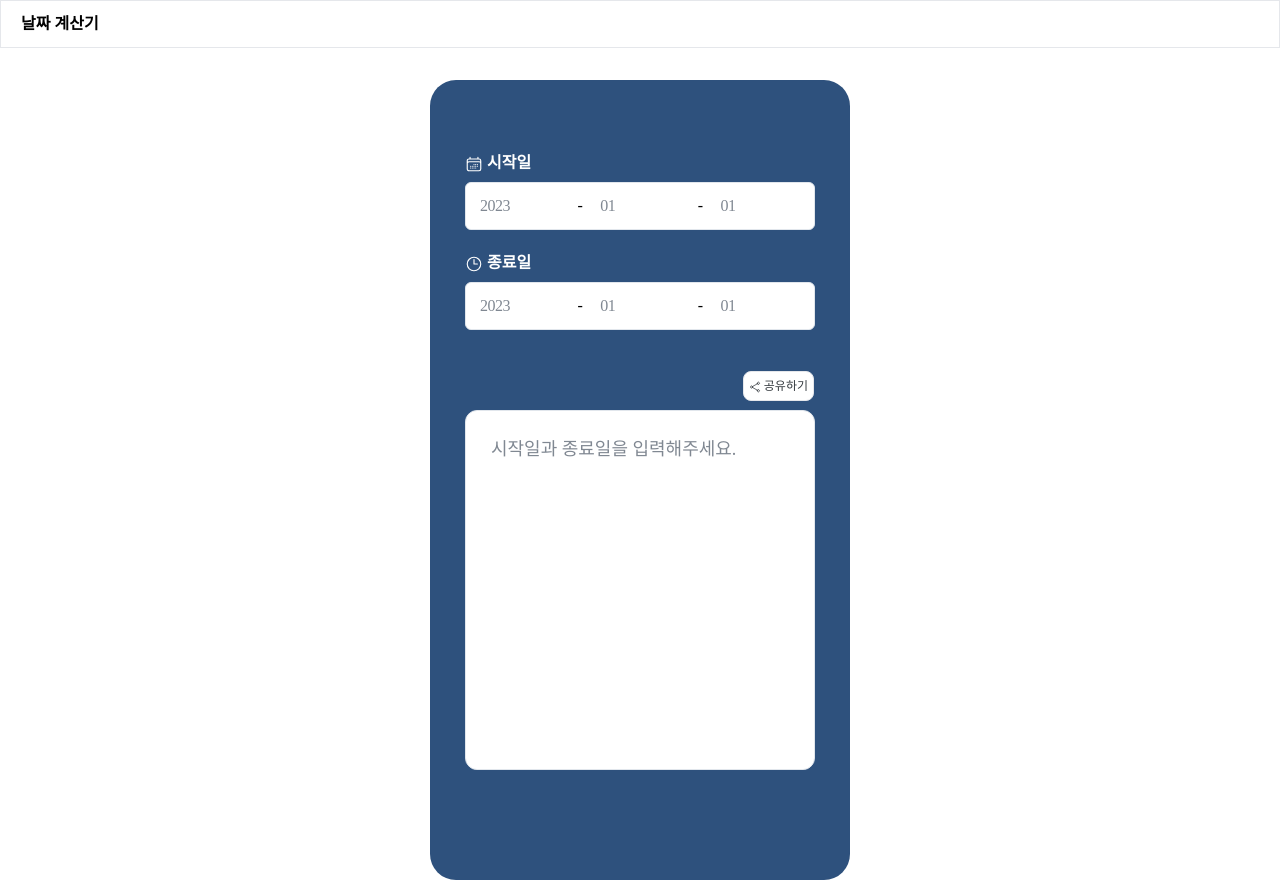
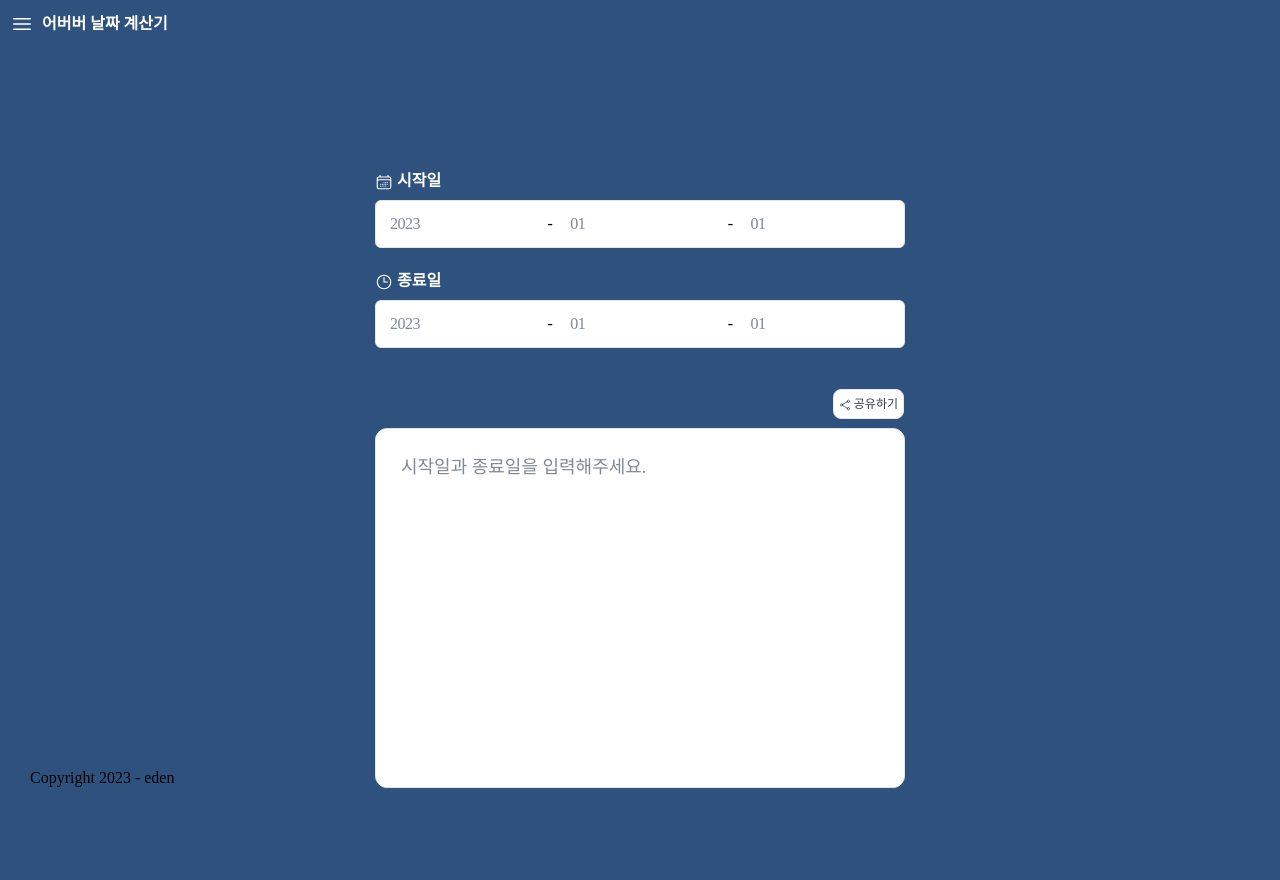
Before and after one commit to hst2570/caculater, a Nuxt app: page /date in a window 1280 px wide. After the commit the page ends 800 px from the top, so only its background shows below. Built offline with nearby package versions, Linux system fonts and the light colour scheme; a web font is replaced by a local one.

Commit message:
네비게이션 추가

```diff
--- a/assets/css/main.css
+++ b/assets/css/main.css
@@ -14,42 +14,44 @@
 
     body {
         margin: 0;
+        @apply bg-custom-blue;
     }
 
     .hidden {
         display: none;
     }
 
-    .pc .main {
-        max-width: 420px;
-        min-height: 800px;
-        margin: 80px auto 0;
-        position: relative;
-        @apply rounded-[26px] overflow-hidden;
+    .footer {
+        @apply py-[10px] pl-[30px] text-black;
+    }
+
+    .pc .footer {
+        @apply absolute bottom-0;
+    }
+
+    .main {
+        @apply bg-custom-blue pb-[20px] relative h-[100vh];
+    }
+
+    .pc .content {
+        max-width: 600px;
+        @apply mx-[auto];
     }
 
     .content {
-        @apply bg-custom-blue absolute w-full top-0 h-[100vh];
+        @apply w-full;
     }
 
-    .mobile .header {
+    .header {
         @apply border-none;
     }
 
-    .mobile .header h1 {
+    .header h1 {
         @apply text-white;
     }
 
-    .pc .header {
-        @apply border;
-    }
-
-    .pc .header h1 {
-        @apply text-black;
-    }
-
-    .pc .dateContainer {
-        @apply pt-[70px];
+    .nav {
+        @apply text-white;
     }
 
     .dateContainer {
--- /dev/null
+++ b/components/common/Anchor.vue
@@ -0,0 +1,28 @@
+<script setup>
+    const props = defineProps({
+        text: {
+            type: String,
+            default: ''
+        },
+        to: {
+            type: [String, Object],
+            default: undefined
+        },
+        href: {
+            type: String,
+            default: ''
+        }
+    });
+    // state
+    const href = toRef(props, 'href');
+    const to = toRef(props, 'to');
+</script>
+
+<template>
+    <NuxtLink v-if="to" tag="a" :to="to">
+        <slot>{{ text }}</slot>
+    </NuxtLink>
+    <a v-else :href="href">
+        <slot>{{ text }}</slot>
+    </a>
+</template>
--- /dev/null
+++ b/components/common/Footer.vue
@@ -0,0 +1,3 @@
+<template>
+    <div class="footer"><span>Copyright 2023 - eden</span></div>
+</template>
--- a/components/common/Header.vue
+++ b/components/common/Header.vue
@@ -1,6 +1,12 @@
 <template>
     <div class="header">
-        <h1>{{ title }}</h1>
+        <div class="nav" @click.stop.prevent="toggleNav">
+            <svg xmlns="http://www.w3.org/2000/svg" fill="none" viewBox="0 0 24 24" stroke-width="1.5" stroke="currentColor" class="w-6 h-6">
+                <path stroke-linecap="round" stroke-linejoin="round" d="M3.75 6.75h16.5M3.75 12h16.5m-16.5 5.25h16.5" />
+            </svg>
+            <CommonNav :open="openNav" />
+        </div>
+        <h1>어버버 {{ title }}</h1>
     </div>
 </template>
 <script setup>
@@ -10,10 +16,20 @@
             default: '계산기'
         }
     });
+    const openNav = ref(false);
+    const toggleNav = (e) => {
+        const target = e?.target?.classList?.contains('navBox');
+
+        if (openNav.value && target) {
+            return;
+        }
+
+        openNav.value = !openNav.value;
+    };
 </script>
 <style scoped>
     .header {
-        @apply flex flex-row items-center py-[4px] pr-[8px] pl-[20px] gap-[8px] h-[48px] absolute w-[100%] z-[1] top-0;
+        @apply flex flex-row items-center py-[4px] pr-[8px] pl-[10px] gap-[8px] h-[48px]  w-[100%] z-[1] top-0;
     }
 
     .header h1 {
--- /dev/null
+++ b/components/common/Nav.vue
@@ -0,0 +1,57 @@
+<template>
+    <div v-if="isOpen" class="navContainer" :style="{ height: deviceHeight + 'px' }">
+        <ul class="navBox">
+            <li><CommonAnchor class="navItem" text="D-day 계산기" to="/d-day" /></li>
+            <li><CommonAnchor class="navItem" text="날짜 계산기" to="/date" /></li>
+        </ul>
+    </div>
+</template>
+<script setup>
+    const props = defineProps({
+        open: {
+            type: Boolean,
+            default: false
+        }
+    });
+    const deviceHeight = ref();
+    const isOpen = ref(false);
+    const clickNav = (e) => {
+        console.log(e);
+    };
+
+    watchEffect(() => {
+        if (props.open) {
+            isOpen.value = true;
+        } else {
+            isOpen.value = false;
+        }
+    });
+
+    onMounted(() => {
+        deviceHeight.value = window.innerHeight;
+    });
+</script>
+<style scoped>
+    .navContainer {
+        background-color: rgba(0, 0, 0, 0.2);
+        @apply absolute top-[48px] left-0  h-[500px] w-full z-[2];
+    }
+
+    .navBox {
+        @apply bg-custom-blue h-full w-[280px] pt-[20px] px-[20px] flex flex-col gap-[12px] border-t border-grey-600;
+    }
+
+    .navBox li {
+        font-style: normal;
+        font-weight: 600;
+        font-size: 16px;
+        line-height: 26px;
+        font-family: 'Pretendard';
+
+        @apply border-b p-[5px] text-white;
+    }
+
+    .navItem {
+        @apply w-full h-full block;
+    }
+</style>
--- a/pages/d-day/index.vue
+++ b/pages/d-day/index.vue
@@ -1,7 +1,6 @@
 <template>
-    <div :class="{ pc: isPc, mobile: !isPc, hidden: isHidden }">
+    <div class="main" :class="{ pc: isPc, mobile: !isPc, hidden: isHidden }">
         <CommonHeader :title="'D-Day 계산기'" />
-        <div class="main">
         <div class="content">
             <div class="dateContainer">
                 <div class="date">
@@ -34,11 +33,9 @@
                     <span class="placeholder">D-Day 날짜를 입력해주세요.</span>
                 </div>
                 <CommonShare :title="'D-Day 계산기'" :text="'D-Day 계산해보세요'" class="shareBtn" />
-                    <CommonAdBanner v-if="!isPc" />
-                </div>
-                <CommonAdBanner v-if="isPc" />
             </div>
         </div>
+        <CommonFooter />
     </div>
 </template>
 <script setup>
--- a/pages/date/index.vue
+++ b/pages/date/index.vue
@@ -1,7 +1,6 @@
 <template>
-    <div :class="{ pc: isPc, mobile: !isPc, hidden: isHidden }">
+    <div class="main" :class="{ pc: isPc, mobile: !isPc, hidden: isHidden }">
         <CommonHeader :title="'날짜 계산기'" />
-        <div class="main">
         <div class="content">
             <div class="dateContainer">
                 <div class="date defaultDate">
@@ -46,11 +45,9 @@
                     <span class="placeholder">시작일과 종료일을 입력해주세요.</span>
                 </div>
                 <CommonShare :title="'날짜 계산기'" :text="'날짜를 계산해보세요'" class="shareBtn" />
-                    <CommonAdBanner v-if="!isPc" />
-                </div>
-                <CommonAdBanner v-if="isPc" />
             </div>
         </div>
+        <CommonFooter />
     </div>
 </template>
 <script setup>
```
Lines whose indentation alone changed are shown as unchanged.
